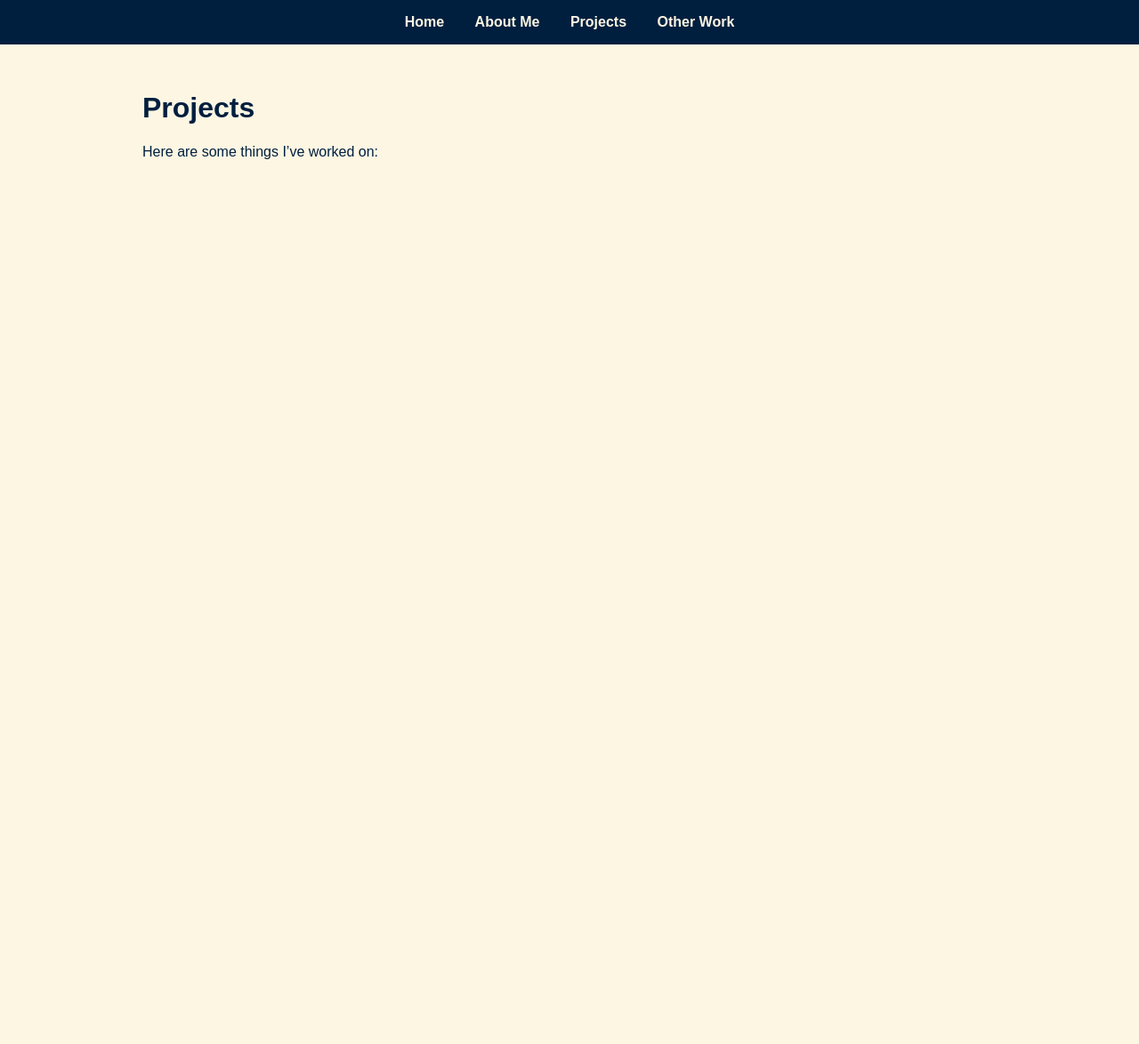
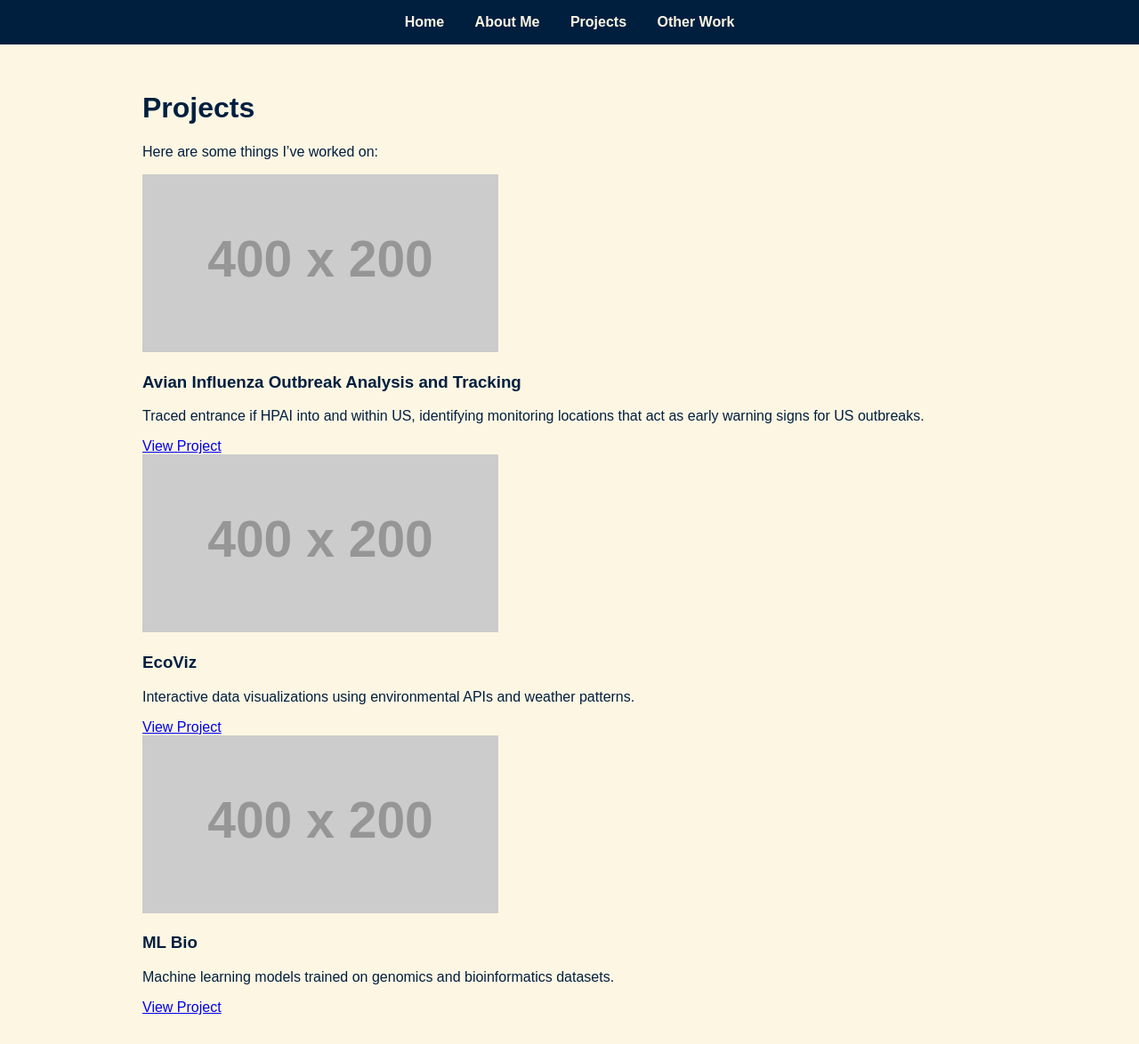
Before and after one commit to kfillman/kfillman.github.io, a Jekyll site: the page built from projects.md, in a window 1280 px wide. Shown: the whole page at 89% size. Built offline with Jekyll 4.4.1, drawn with Linux system fonts in a browser that asks for light colours; before the commit the page ends 900 px from its top, so only the background shows below that.

Commit message:
Update projects.md

```diff
--- a/projects.md
+++ b/projects.md
@@ -7,3 +7,28 @@ permalink: /projects/
 # Projects
 
 Here are some things I've worked on:
+
+<div class="project-grid">
+
+  <div class="project-card">
+    <img src="https://via.placeholder.com/400x200.png?text=Genealogy+App" alt="Genealogy App Screenshot">
+    <h3>Avian Influenza Outbreak Analysis and Tracking</h3>
+    <p>Traced entrance if HPAI into and within US, identifying monitoring locations that act as early warning signs for US outbreaks.</p>
+    <a href="https://github.com/kfillman/IAV_Outbreak_Analysis" target="_blank">View Project</a>
+  </div>
+
+  <div class="project-card">
+    <img src="https://via.placeholder.com/400x200.png?text=EcoViz" alt="EcoViz Screenshot">
+    <h3>EcoViz</h3>
+    <p>Interactive data visualizations using environmental APIs and weather patterns.</p>
+    <a href="https://github.com/yourusername/ecoviz" target="_blank">View Project</a>
+  </div>
+
+  <div class="project-card">
+    <img src="https://via.placeholder.com/400x200.png?text=ML+Bio" alt="ML Bio Screenshot">
+    <h3>ML Bio</h3>
+    <p>Machine learning models trained on genomics and bioinformatics datasets.</p>
+    <a href="https://github.com/yourusername/ml-bio" target="_blank">View Project</a>
+  </div>
+
+</div>
```
